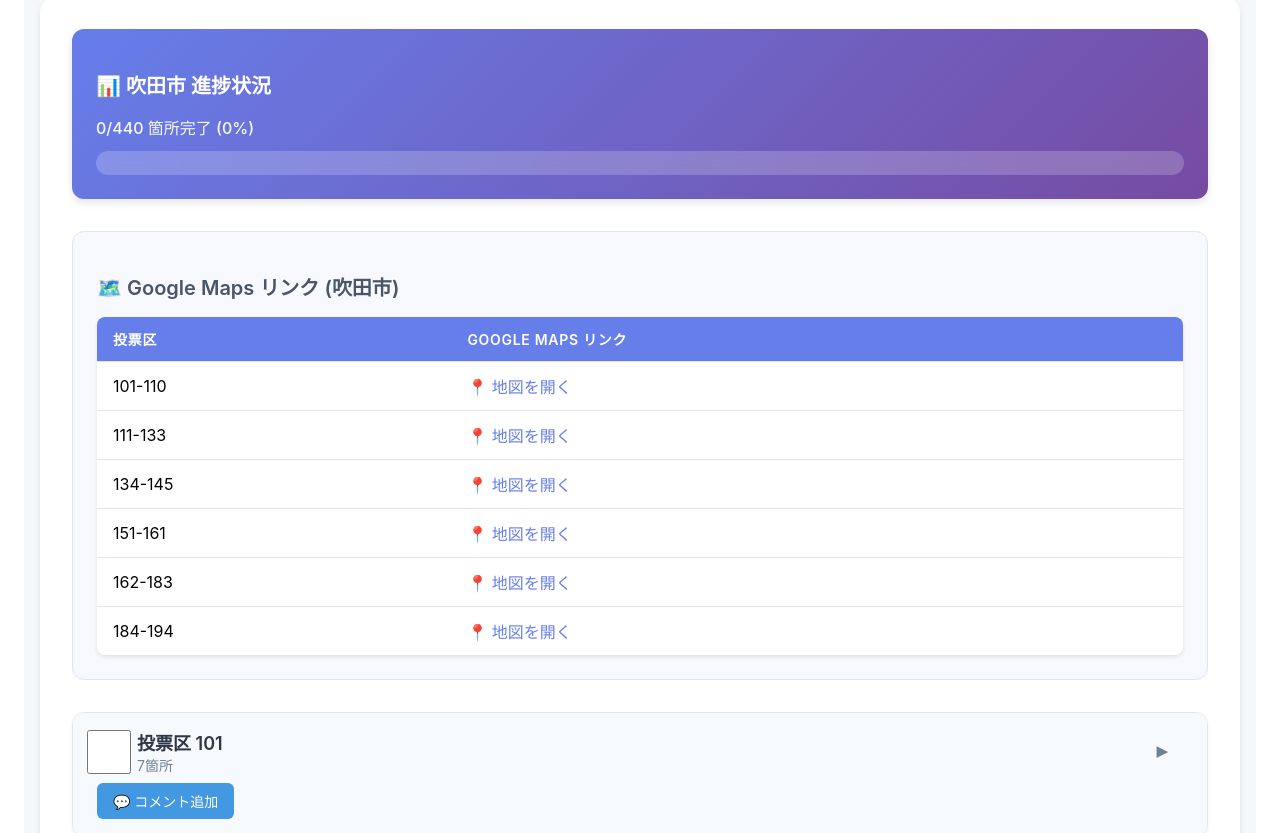
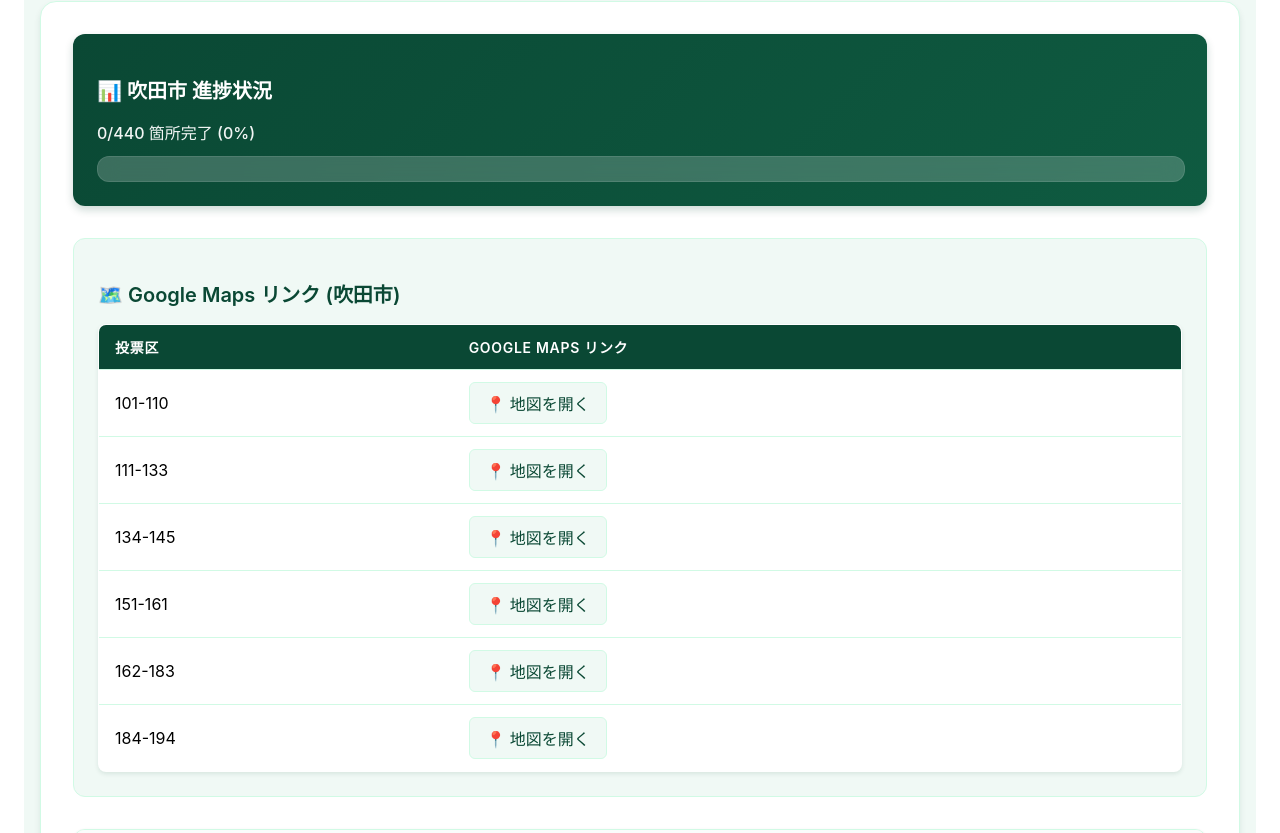
Before and after one commit to rrakira/sanin2025-osaka-poster, a React (Create React App) app: page / in a window 1280 px wide. Shown: the part 267-1100 px from the top of the page. Built offline with nearby package versions, Linux system fonts and the light colour scheme; no server answers.

Commit message:
changed color to green

```diff
--- a/src/App.css
+++ b/src/App.css
@@ -3,17 +3,17 @@
   margin: 0 auto;
   padding: 0 1rem;
   min-height: 100vh;
-  background-color: #f5f7fa;
+  background-color: #f0f9f5;
 }
 
 .app-header {
-  background: linear-gradient(135deg, #667eea 0%, #764ba2 100%);
+  background: linear-gradient(135deg, #0A4834 0%, #0F5B41 100%);
   color: white;
   padding: 2rem 0;
   text-align: center;
   margin-bottom: 2rem;
   border-radius: 0 0 1rem 1rem;
-  box-shadow: 0 4px 6px rgba(0, 0, 0, 0.1);
+  box-shadow: 0 4px 6px rgba(10, 72, 52, 0.2);
 }
 
 .app-header h1 {
@@ -35,7 +35,7 @@
   flex: 1;
   padding: 0.75rem 1.5rem;
   border: none;
-  background: rgba(255, 255, 255, 0.2);
+  background: rgba(255, 255, 255, 0.15);
   color: white;
   border-radius: 2rem;
   cursor: pointer;
@@ -43,34 +43,38 @@
   font-size: 1rem;
   transition: all 0.3s ease;
   min-height: 44px;
+  border: 2px solid rgba(255, 255, 255, 0.1);
 }
 
 .tab:hover {
-  background: rgba(255, 255, 255, 0.3);
+  background: rgba(255, 255, 255, 0.25);
   transform: translateY(-2px);
+  border-color: rgba(255, 255, 255, 0.3);
 }
 
 .tab.active {
   background: white;
-  color: #667eea;
-  box-shadow: 0 2px 8px rgba(0, 0, 0, 0.15);
+  color: #0A4834;
+  box-shadow: 0 2px 8px rgba(10, 72, 52, 0.25);
+  border-color: white;
 }
 
 .main-content {
   background: white;
   border-radius: 1rem;
   padding: 2rem;
-  box-shadow: 0 4px 6px rgba(0, 0, 0, 0.1);
+  box-shadow: 0 4px 6px rgba(10, 72, 52, 0.1);
   margin-bottom: 2rem;
+  border: 1px solid #d1fae5;
 }
 
 .progress-section {
   margin-bottom: 2rem;
   padding: 1.5rem;
-  background: linear-gradient(135deg, #667eea 0%, #764ba2 100%);
+  background: linear-gradient(135deg, #0A4834 0%, #0F5B41 100%);
   border-radius: 0.75rem;
   color: white;
-  box-shadow: 0 4px 8px rgba(0, 0, 0, 0.1);
+  box-shadow: 0 4px 8px rgba(10, 72, 52, 0.2);
 }
 
 .progress-title {
@@ -113,11 +117,12 @@
   overflow: hidden;
   position: relative;
   backdrop-filter: blur(10px);
+  border: 1px solid rgba(255, 255, 255, 0.1);
 }
 
 .progress-bar-fill {
   height: 100%;
-  background: linear-gradient(90deg, #48bb78 0%, #38a169 100%);
+  background: linear-gradient(90deg, #22C55E 0%, #16A34A 100%);
   border-radius: 12px;
   transition: width 0.5s ease;
   position: relative;
@@ -149,15 +154,15 @@
 .maps-links-section {
   margin-bottom: 2rem;
   padding: 1.5rem;
-  background: #f8f9ff;
+  background: #f0f9f5;
   border-radius: 0.75rem;
-  border: 1px solid #e1e5f0;
+  border: 1px solid #d1fae5;
 }
 
 .maps-links-title {
   font-size: 1.25rem;
   font-weight: 600;
-  color: #4a5568;
+  color: #0A4834;
   margin-bottom: 1rem;
   display: flex;
   align-items: center;
@@ -170,18 +175,19 @@
   border-radius: 0.5rem;
   overflow: hidden;
   background: white;
-  box-shadow: 0 2px 4px rgba(0, 0, 0, 0.1);
+  box-shadow: 0 2px 4px rgba(10, 72, 52, 0.1);
+  border: 1px solid #d1fae5;
 }
 
 .maps-links-table th,
 .maps-links-table td {
   padding: 0.75rem 1rem;
   text-align: left;
-  border-bottom: 1px solid #e1e5f0;
+  border-bottom: 1px solid #d1fae5;
 }
 
 .maps-links-table th {
-  background: #667eea;
+  background: #0A4834;
   color: white;
   font-weight: 600;
   font-size: 0.875rem;
@@ -194,22 +200,26 @@
 }
 
 .maps-links-table tr:hover {
-  background: #f7fafc;
+  background: #f0f9f5;
 }
 
 .map-link {
-  color: #667eea;
+  color: #0A4834;
   text-decoration: none;
   font-weight: 500;
-  display: inline-flex;
-  align-items: center;
-  gap: 0.25rem;
-  transition: color 0.2s ease;
+  padding: 0.5rem 1rem;
+  border-radius: 0.375rem;
+  background: #f0f9f5;
+  border: 1px solid #d1fae5;
+  display: inline-block;
+  transition: all 0.2s ease;
 }
 
 .map-link:hover {
-  color: #764ba2;
-  text-decoration: underline;
+  background: #0A4834;
+  color: white;
+  transform: translateY(-1px);
+  box-shadow: 0 2px 4px rgba(10, 72, 52, 0.2);
 }
 
 .voting-districts-list {
@@ -219,46 +229,47 @@
 }
 
 .voting-district {
-  border: 1px solid #e2e8f0;
+  background: white;
+  border: 1px solid #d1fae5;
   border-radius: 0.75rem;
-  background: white;
   overflow: hidden;
-  box-shadow: 0 2px 4px rgba(0, 0, 0, 0.05);
-  transition: box-shadow 0.2s ease;
+  transition: all 0.2s ease;
+  box-shadow: 0 1px 3px rgba(10, 72, 52, 0.1);
 }
 
 .voting-district:hover {
-  box-shadow: 0 4px 8px rgba(0, 0, 0, 0.1);
+  box-shadow: 0 4px 12px rgba(10, 72, 52, 0.15);
 }
 
 .district-header {
-  padding: 1rem 1.5rem;
-  background: #f7fafc;
-  border-bottom: 1px solid #e2e8f0;
+  padding: 1.25rem;
   cursor: pointer;
-  transition: background-color 0.2s ease;
+  background: #fafcfb;
+  border-bottom: 1px solid #d1fae5;
+  transition: all 0.2s ease;
 }
 
 .district-header:hover {
-  background: #edf2f7;
+  background: #f0f9f5;
 }
 
 .district-header-content {
   display: flex;
   align-items: center;
   gap: 1rem;
-  margin-bottom: 0.5rem;
+  justify-content: space-between;
 }
 
 .district-checkbox {
   width: 24px;
   height: 24px;
+  border: 2px solid #0A4834;
+  border-radius: 0.375rem;
+  background: white;
   cursor: pointer;
-  accent-color: #667eea;
-  min-width: 44px;
-  min-height: 44px;
-  padding: 10px;
-  margin: -10px;
+  position: relative;
+  flex-shrink: 0;
+  accent-color: #0A4834;
 }
 
 .district-info {
@@ -266,63 +277,69 @@
 }
 
 .district-title {
-  margin: 0;
   font-size: 1.125rem;
   font-weight: 600;
-  color: #2d3748;
+  color: #0A4834;
+  margin: 0;
 }
 
 .district-count {
   font-size: 0.875rem;
-  color: #718096;
+  color: #0F5B41;
   margin-top: 0.25rem;
 }
 
 .progress-indicator {
-  color: #667eea;
+  color: #22C55E;
   font-weight: 600;
-  margin-left: 0.5rem;
 }
 
 .district-toggle {
   background: none;
   border: none;
-  font-size: 1.25rem;
-  color: #718096;
+  font-size: 1.5rem;
+  color: #0A4834;
   cursor: pointer;
+  padding: 0.5rem;
+  border-radius: 50%;
   transition: all 0.2s ease;
-  transform: rotate(-90deg);
-  min-width: 44px;
-  min-height: 44px;
+  width: 40px;
+  height: 40px;
+  display: flex;
+  align-items: center;
+  justify-content: center;
 }
 
 .district-toggle.expanded {
-  transform: rotate(0deg);
+  transform: rotate(180deg);
 }
 
 .district-toggle:hover {
-  color: #4a5568;
+  background: #f0f9f5;
 }
 
 .district-actions {
-  margin-top: 0.5rem;
+  margin-top: 1rem;
 }
 
 .memo-button {
-  background: #667eea;
+  background: #0A4834;
   color: white;
   border: none;
   padding: 0.5rem 1rem;
-  border-radius: 0.5rem;
+  border-radius: 0.375rem;
   cursor: pointer;
   font-size: 0.875rem;
   font-weight: 500;
-  transition: background-color 0.2s ease;
-  min-height: 44px;
+  transition: all 0.2s ease;
+  display: inline-flex;
+  align-items: center;
+  gap: 0.5rem;
 }
 
 .memo-button:hover {
-  background: #5a67d8;
+  background: #0F5B41;
+  transform: translateY(-1px);
 }
 
 .memo-button.small {
@@ -629,13 +646,15 @@
   justify-content: center;
   min-height: 200px;
   gap: 1rem;
+  background: #f0f9f5;
+  color: #0A4834;
 }
 
 .spinner {
   width: 40px;
   height: 40px;
-  border: 4px solid #e2e8f0;
-  border-top: 4px solid #667eea;
+  border: 4px solid #d1fae5;
+  border-top: 4px solid #0A4834;
   border-radius: 50%;
   animation: spin 1s linear infinite;
 }
```
